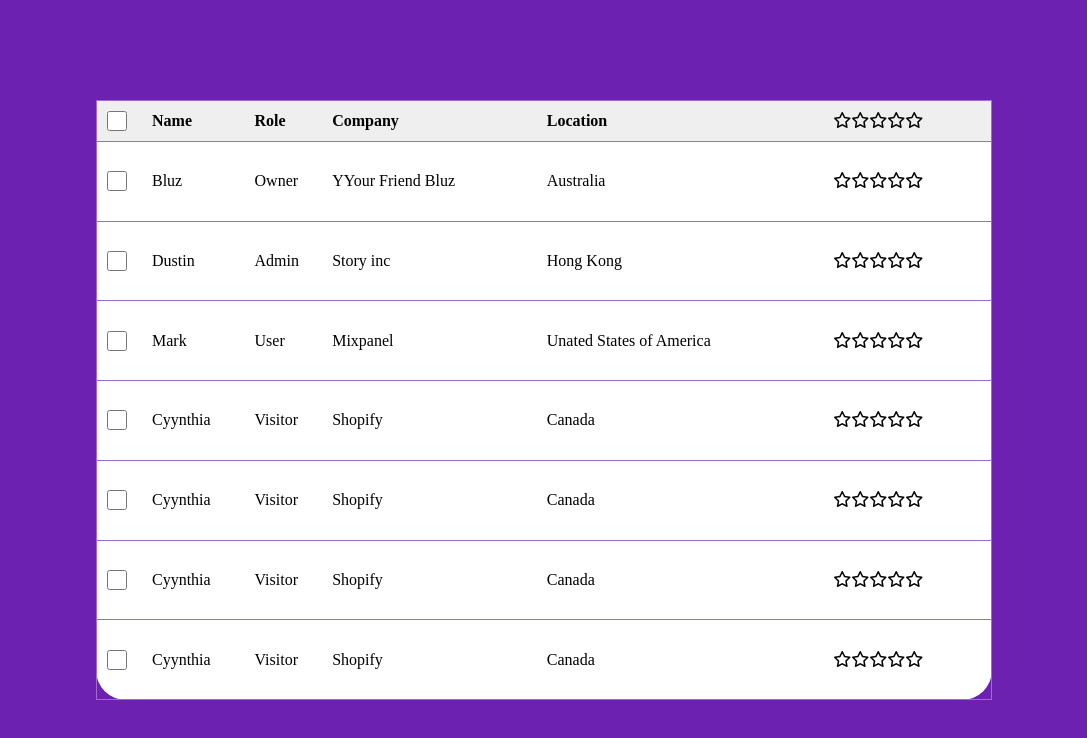
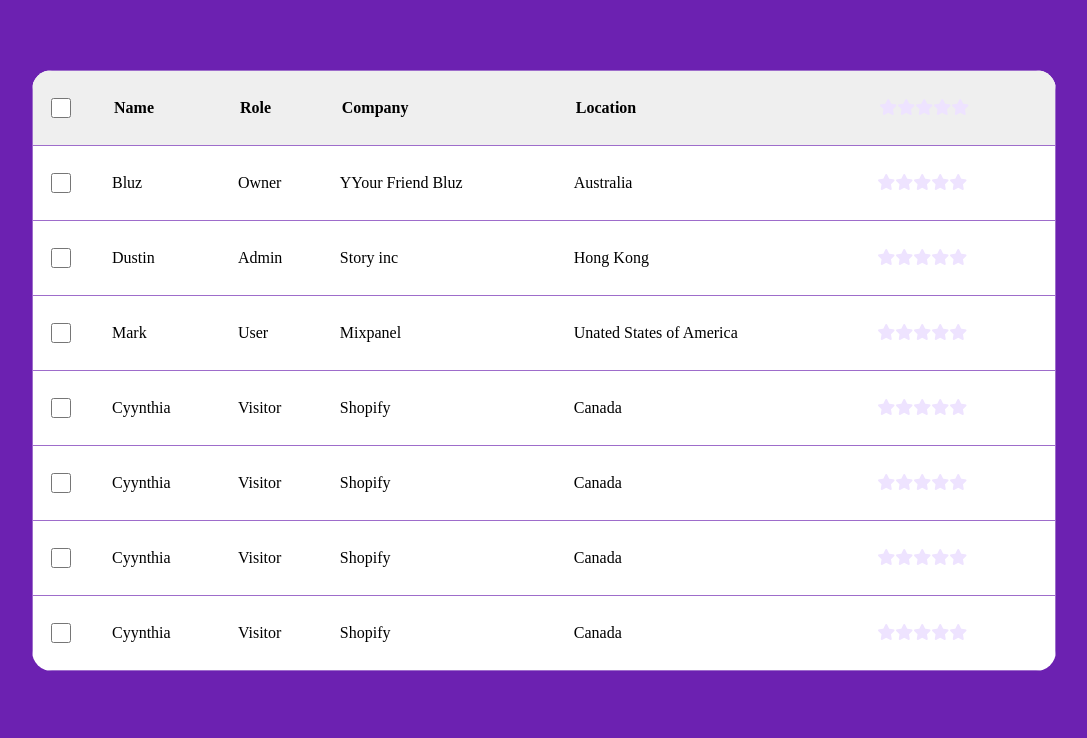
Before and after one commit to Giorgi014/10x, a plain HTML site: page session5/index.html in a window 1280 px wide. Shown: the whole page, without its empty margins (96-1183 px from the left). Drawn offline with Linux system fonts and the light colour scheme.

Commit message:
session5

```diff
--- a/session5/index.html
+++ b/session5/index.html
@@ -1,13 +1,16 @@
 <!DOCTYPE html>
 <html lang="en">
-
   <head>
-    <meta charset="UTF-8">
-    <meta name="viewport" content="width=device-width, initial-scale=1.0">
-    <link rel="stylesheet" href="style.css">
-    <link rel="stylesheet" href="https://cdnjs.cloudflare.com/ajax/libs/font-awesome/6.7.1/css/all.min.css"
+    <meta charset="UTF-8" />
+    <meta name="viewport" content="width=device-width, initial-scale=1.0" />
+    <link rel="stylesheet" href="style.css" />
+    <link
+      rel="stylesheet"
+      href="https://cdnjs.cloudflare.com/ajax/libs/font-awesome/6.7.1/css/all.min.css"
       integrity="sha512-5Hs3dF2AEPkpNAR7UiOHba+lRSJNeM2ECkwxUIxC1Q/FLycGTbNapWXB4tP889k5T5Ju8fs4b1P5z/iB4nMfSQ=="
-        crossorigin="anonymous" referrerpolicy="no-referrer" />
+      crossorigin="anonymous"
+      referrerpolicy="no-referrer"
+    />
     <title>Document</title>
   </head>
 
@@ -15,137 +18,136 @@
     <table>
       <thead>
         <tr class="tr-head">
-                <td class="check"><input type="checkbox"></td>
+          <td class="check"><input type="checkbox" /></td>
           <th>Name</th>
           <th>Role</th>
           <th>Company</th>
           <th>Location</th>
           <th>
             <div class="star-rating">
-                        <div class="first-star"><i class="fa-regular fa-star"></i></div>
-                        <div class="second-star"><i class="fa-regular fa-star"></i></div>
-                        <div class="third-star"><i class="fa-regular fa-star"></i></div>
-                        <div class="forth-star"><i class="fa-regular fa-star"></i></div>
-                        <div class="fifth-star"><i class="fa-regular fa-star"></i></div>
+              <div class="first-star"><i class="fa-solid fa-star"></i></div>
+              <div class="second-star"><i class="fa-solid fa-star"></i></div>
+              <div class="third-star"><i class="fa-solid fa-star"></i></div>
+              <div class="forth-star"><i class="fa-solid fa-star"></i></div>
+              <div class="fifth-star"><i class="fa-solid fa-star"></i></div>
             </div>
           </th>
         </tr>
       </thead>
       <tbody>
         <tr class="tr-table">
-                <td class="check"><input type="checkbox"></td>
+          <td class="check"><input type="checkbox" /></td>
           <td>Bluz</td>
           <td>Owner</td>
           <td>YYour Friend Bluz</td>
           <td>Australia</td>
           <td>
             <div class="star-rating">
-                        <div class="first-star"><i class="fa-regular fa-star"></i></div>
-                        <div class="second-star"><i class="fa-regular fa-star"></i></div>
-                        <div class="third-star"><i class="fa-regular fa-star"></i></div>
-                        <div class="forth-star"><i class="fa-regular fa-star"></i></div>
-                        <div class="fifth-star"><i class="fa-regular fa-star"></i></div>
+                <div class="first-star"><i class="fa-solid fa-star"></i></div>
+                <div class="second-star"><i class="fa-solid fa-star"></i></div>
+                <div class="third-star"><i class="fa-solid fa-star"></i></div>
+                <div class="forth-star"><i class="fa-solid fa-star"></i></div>
+                <div class="fifth-star"><i class="fa-solid fa-star"></i></div>
             </div>
           </td>
         </tr>
         <tr class="tr-table">
-                <td class="check"><input type="checkbox"></td>
+          <td class="check"><input type="checkbox" /></td>
           <td>Dustin</td>
           <td>Admin</td>
           <td>Story inc</td>
           <td>Hong Kong</td>
           <td>
             <div class="star-rating">
-                        <div class="first-star"><i class="fa-regular fa-star"></i></div>
-                        <div class="second-star"><i class="fa-regular fa-star"></i></div>
-                        <div class="third-star"><i class="fa-regular fa-star"></i></div>
-                        <div class="forth-star"><i class="fa-regular fa-star"></i></div>
-                        <div class="fifth-star"><i class="fa-regular fa-star"></i></div>
+                <div class="first-star"><i class="fa-solid fa-star"></i></div>
+                <div class="second-star"><i class="fa-solid fa-star"></i></div>
+                <div class="third-star"><i class="fa-solid fa-star"></i></div>
+                <div class="forth-star"><i class="fa-solid fa-star"></i></div>
+                <div class="fifth-star"><i class="fa-solid fa-star"></i></div>
             </div>
           </td>
         </tr>
         <tr class="tr-table">
-                <td class="check"><input type="checkbox"></td>
+          <td class="check"><input type="checkbox" /></td>
           <td>Mark</td>
           <td>User</td>
           <td>Mixpanel</td>
           <td>Unated States of America</td>
           <td>
             <div class="star-rating">
-                        <div class="first-star"><i class="fa-regular fa-star"></i></div>
-                        <div class="second-star"><i class="fa-regular fa-star"></i></div>
-                        <div class="third-star"><i class="fa-regular fa-star"></i></div>
-                        <div class="forth-star"><i class="fa-regular fa-star"></i></div>
-                        <div class="fifth-star"><i class="fa-regular fa-star"></i></div>
+                <div class="first-star"><i class="fa-solid fa-star"></i></div>
+                <div class="second-star"><i class="fa-solid fa-star"></i></div>
+                <div class="third-star"><i class="fa-solid fa-star"></i></div>
+                <div class="forth-star"><i class="fa-solid fa-star"></i></div>
+                <div class="fifth-star"><i class="fa-solid fa-star"></i></div>
             </div>
           </td>
         </tr>
         <tr class="tr-table">
-                <td class="check"><input type="checkbox"></td>
+          <td class="check"><input type="checkbox" /></td>
           <td>Cyynthia</td>
           <td>Visitor</td>
           <td>Shopify</td>
           <td>Canada</td>
           <td>
             <div class="star-rating">
-                        <div class="first-star"><i class="fa-regular fa-star"></i></div>
-                        <div class="second-star"><i class="fa-regular fa-star"></i></div>
-                        <div class="third-star"><i class="fa-regular fa-star"></i></div>
-                        <div class="forth-star"><i class="fa-regular fa-star"></i></div>
-                        <div class="fifth-star"><i class="fa-regular fa-star"></i></div>
+                <div class="first-star"><i class="fa-solid fa-star"></i></div>
+                <div class="second-star"><i class="fa-solid fa-star"></i></div>
+                <div class="third-star"><i class="fa-solid fa-star"></i></div>
+                <div class="forth-star"><i class="fa-solid fa-star"></i></div>
+                <div class="fifth-star"><i class="fa-solid fa-star"></i></div>
             </div>
           </td>
         </tr>
         <tr class="tr-table">
-                <td class="check"><input type="checkbox"></td>
+          <td class="check"><input type="checkbox" /></td>
           <td>Cyynthia</td>
           <td>Visitor</td>
           <td>Shopify</td>
           <td>Canada</td>
           <td>
             <div class="star-rating">
-                        <div class="first-star"><i class="fa-regular fa-star"></i></div>
-                        <div class="second-star"><i class="fa-regular fa-star"></i></div>
-                        <div class="third-star"><i class="fa-regular fa-star"></i></div>
-                        <div class="forth-star"><i class="fa-regular fa-star"></i></div>
-                        <div class="fifth-star"><i class="fa-regular fa-star"></i></div>
+                <div class="first-star"><i class="fa-solid fa-star"></i></div>
+                <div class="second-star"><i class="fa-solid fa-star"></i></div>
+                <div class="third-star"><i class="fa-solid fa-star"></i></div>
+                <div class="forth-star"><i class="fa-solid fa-star"></i></div>
+                <div class="fifth-star"><i class="fa-solid fa-star"></i></div>
             </div>
           </td>
         </tr>
         <tr class="tr-table">
-                <td class="check"><input type="checkbox"></td>
+          <td class="check"><input type="checkbox" /></td>
           <td>Cyynthia</td>
           <td>Visitor</td>
           <td>Shopify</td>
           <td>Canada</td>
           <td>
             <div class="star-rating">
-                        <div class="first-star"><i class="fa-regular fa-star"></i></div>
-                        <div class="second-star"><i class="fa-regular fa-star"></i></div>
-                        <div class="third-star"><i class="fa-regular fa-star"></i></div>
-                        <div class="forth-star"><i class="fa-regular fa-star"></i></div>
-                        <div class="fifth-star"><i class="fa-regular fa-star"></i></div>
+                <div class="first-star"><i class="fa-solid fa-star"></i></div>
+                <div class="second-star"><i class="fa-solid fa-star"></i></div>
+                <div class="third-star"><i class="fa-solid fa-star"></i></div>
+                <div class="forth-star"><i class="fa-solid fa-star"></i></div>
+                <div class="fifth-star"><i class="fa-solid fa-star"></i></div>
             </div>
           </td>
         </tr>
         <tr class="tr-table">
-                <td class="check"><input type="checkbox"></td>
+          <td class="check"><input type="checkbox" /></td>
           <td>Cyynthia</td>
           <td>Visitor</td>
           <td>Shopify</td>
           <td>Canada</td>
           <td>
             <div class="star-rating">
-                        <div class="first-star"><i class="fa-regular fa-star"></i></div>
-                        <div class="second-star"><i class="fa-regular fa-star"></i></div>
-                        <div class="third-star"><i class="fa-regular fa-star"></i></div>
-                        <div class="forth-star"><i class="fa-regular fa-star"></i></div>
-                        <div class="fifth-star"><i class="fa-regular fa-star"></i></div>
+                <div class="first-star"><i class="fa-solid fa-star"></i></div>
+                <div class="second-star"><i class="fa-solid fa-star"></i></div>
+                <div class="third-star"><i class="fa-solid fa-star"></i></div>
+                <div class="forth-star"><i class="fa-solid fa-star"></i></div>
+                <div class="fifth-star"><i class="fa-solid fa-star"></i></div>
             </div>
           </td>
         </tr>
       </tbody>
     </table>
   </body>
-
 </html>
--- a/session5/style.css
+++ b/session5/style.css
@@ -10,23 +10,23 @@ body {
   }
 
   table {
-    width: 70%;
-    height: 600px;
+    width: 80%;
     border-spacing: 0;
     border-collapse: collapse;
-    border-radius: 30px;
+    border-radius: 20px;
     background-color: white;
-    margin: 100px auto;
+    margin: 70px auto;
+    overflow: hidden;
   }
 
   table .tr-table {
     cursor: pointer;
-    transition: .3s background;
+    transition: 0.3s background;
   }
 
   table .tr-table:hover {
-    background-color: rgb(235, 215, 255);
-    color: rgb(67, 10, 121);
+    background-color: rgba(225, 207, 255, 1);
+    color: rgba(64, 5, 160, 1);
   }
 
   table tr {
@@ -35,10 +35,13 @@ table tr {
 
   table th {
     text-align: left;
+    padding: 10px;
+  }
+  table td {
+    padding: 17px 8px 17px 8px;
   }
 
   table thead {
-    border-radius: 15px;
     background-color: rgb(239, 239, 239);
   }
 
@@ -59,26 +62,27 @@ table .check input[type="checkbox"] {
   table .tr-head {
     cursor: pointer;
   }
-table .star-rating{
+  table .star-rating {
     display: flex;
+    color: rgba(238, 227, 255, 1);
   }
-table .first-star:hover{
+  table .first-star:hover {
     transform: scale(1.2);
-    color: rgb(225, 225, 26);
+    color: rgba(105, 38, 215, 1);
   }
-table .second-star:hover{
+  table .second-star:hover {
     transform: scale(1.2);
-    color: rgb(225, 225, 26);
+    color: rgba(105, 38, 215, 1);
   }
-table .third-star:hover{
+  table .third-star:hover {
     transform: scale(1.2);
-    color: rgb(225, 225, 26);
+    color: rgba(105, 38, 215, 1);
   }
-table .forth-star:hover{
+  table .forth-star:hover {
     transform: scale(1.2);
-    color: rgb(225, 225, 26);
+    color: rgba(105, 38, 215, 1);
   }
-table .fifth-star:hover{
+  table .fifth-star:hover {
     transform: scale(1.2);
-    color: rgb(225, 225, 26);
+    color: rgba(105, 38, 215, 1);
   }
```
Lines whose indentation alone changed are shown as unchanged.
